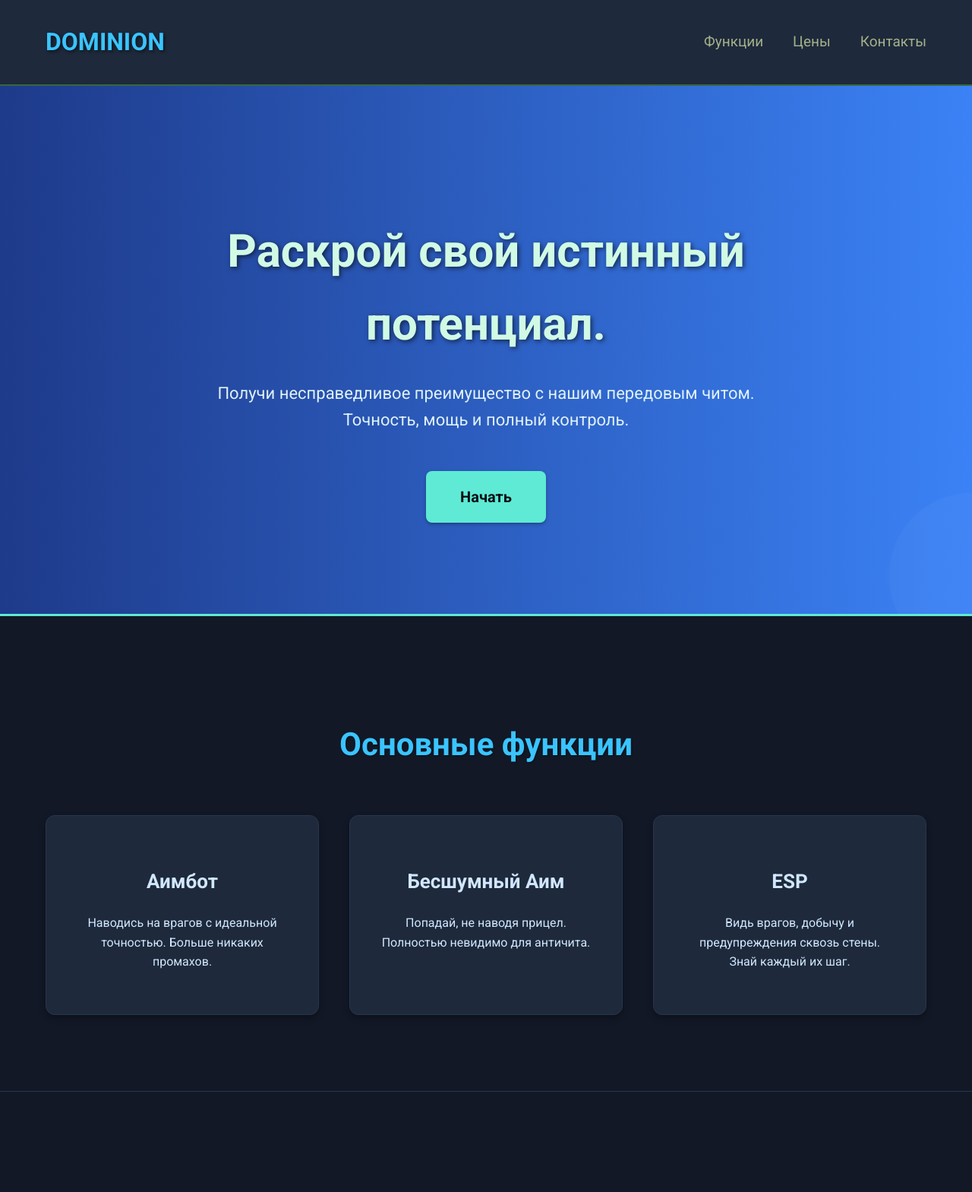
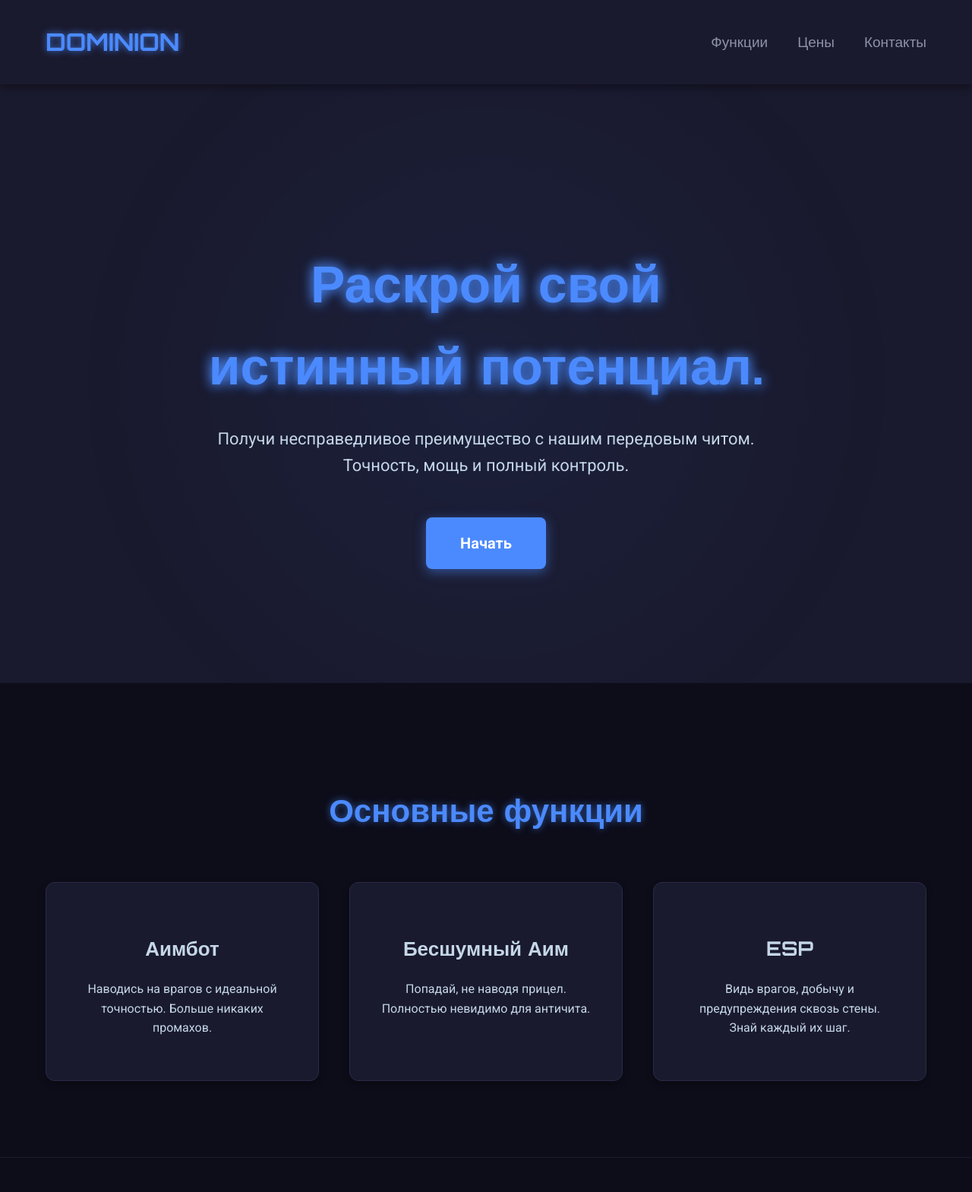
Before and after one commit to 1jxx/1jxx.github.io, a plain HTML site: page index.html in a window 1280 px wide. Shown: the top 1569 px of the page at 76% size. Drawn offline with Linux system fonts and the light colour scheme.

Commit message:
Update styles.css

```diff
--- a/styles.css
+++ b/styles.css
@@ -1,7 +1,9 @@
+@import url('https://fonts.googleapis.com/css2?family=Orbitron:wght@400;700&family=Roboto:wght@400;700&display=swap');
+
 body {
     font-family: 'Roboto', sans-serif;
-    background-color: #0a0e14;
-    color: #d0e7ff;
+    background-color: #0d0d1a; /* Очень темный синий */
+    color: #c4d7e7; /* Светло-голубой текст */
     margin: 0;
     padding: 0;
     line-height: 1.6;
@@ -13,20 +15,24 @@ body {
     justify-content: space-between;
     align-items: center;
     padding: 30px 60px;
-    background-color: #1e293b;
-    border-bottom: 2px solid #386641;
-    box-shadow: 0 4px 6px rgba(0, 0, 0, 0.2);
+    background-color: #1a1a2e; /* Темный синий */
+    box-shadow: 0 4px 10px rgba(0, 0, 0, 0.4);
+    position: sticky;
+    top: 0;
+    z-index: 1000;
 }
 
 .logo {
+    font-family: 'Orbitron', sans-serif; /* Футуристичный шрифт */
     font-size: 32px;
     font-weight: 700;
-    color: #3ac4ff;
-    text-shadow: 2px 2px 4px rgba(0, 0, 0, 0.5);
+    color: #4b8afe; /* Ярко-синий */
+    text-shadow: 0 0 10px rgba(75, 138, 254, 0.8);
 }
 
 .nav-link {
-    color: #a3b18a;
+    font-family: 'Orbitron', sans-serif;
+    color: #8c92a6; /* Серый */
     text-decoration: none;
     margin-left: 35px;
     font-size: 19px;
@@ -34,49 +40,43 @@ body {
 }
 
 .nav-link:hover {
-    color: #3ac4ff;
+    color: #4b8afe;
+    text-shadow: 0 0 5px #4b8afe;
 }
 
 .hero {
     display: flex;
     justify-content: center;
     align-items: center;
-    padding: 120px 60px;
-    background-image: linear-gradient(to right, #1e3a8a, #3b82f6);
+    padding: 150px 60px;
+    background: #1a1a2e;
     text-align: center;
-    color: #f0f8ff;
-    border-bottom: 3px solid #5eead4;
+    color: #e0f0ff;
     position: relative;
     overflow: hidden;
+    animation: fadeIn 2s ease-in-out;
 }
 
 .hero::before {
     content: '';
     position: absolute;
-    top: -50px;
-    left: -100px;
-    width: 300px;
-    height: 300px;
-    background: rgba(255, 255, 255, 0.05);
-    border-radius: 50%;
-    animation: pulse 5s infinite alternate;
+    top: 0;
+    left: 0;
+    width: 100%;
+    height: 100%;
+    background: radial-gradient(circle, rgba(75, 138, 254, 0.1) 0%, rgba(26, 26, 46, 0) 70%);
+    animation: hero-pulse 8s infinite;
 }
 
-.hero::after {
-    content: '';
-    position: absolute;
-    bottom: -50px;
-    right: -100px;
-    width: 200px;
-    height: 200px;
-    background: rgba(255, 255, 255, 0.08);
-    border-radius: 50%;
-    animation: pulse 7s infinite alternate-reverse;
+@keyframes hero-pulse {
+    0% { transform: scale(1); opacity: 0.5; }
+    50% { transform: scale(1.1); opacity: 0.7; }
+    100% { transform: scale(1); opacity: 0.5; }
 }
 
-@keyframes pulse {
-    0% { transform: scale(1); opacity: 0.8; }
-    100% { transform: scale(1.2); opacity: 0; }
+@keyframes fadeIn {
+    from { opacity: 0; transform: translateY(20px); }
+    to { opacity: 1; transform: translateY(0); }
 }
 
 .hero-text {
@@ -85,144 +85,125 @@ body {
 }
 
 .hero-text h1 {
-    font-size: 60px;
+    font-family: 'Orbitron', sans-serif;
+    font-size: 68px;
     margin-bottom: 25px;
-    color: #d1fae5;
-    text-shadow: 2px 2px 6px rgba(0, 0, 0, 0.6);
+    color: #4b8afe;
+    text-shadow: 0 0 15px rgba(75, 138, 254, 0.9);
+    animation: textGlow 3s infinite alternate;
 }
 
 .hero-text p {
     font-size: 22px;
     margin-bottom: 50px;
-    color: #e0f2f7;
+    color: #c4d7e7;
+}
+
+@keyframes textGlow {
+    from { text-shadow: 0 0 10px #4b8afe; }
+    to { text-shadow: 0 0 20px #4b8afe, 0 0 30px #4b8afe; }
 }
 
 .btn {
     display: inline-block;
     padding: 18px 45px;
-    background-color: #5eead4;
-    color: #0a0e14;
+    background-color: #4b8afe;
+    color: #fff;
     text-decoration: none;
     border-radius: 8px;
     font-weight: bold;
     font-size: 20px;
-    transition: background-color 0.3s ease-in-out, transform 0.2s ease-in-out;
-    box-shadow: 0 2px 4px rgba(0, 0, 0, 0.3);
+    transition: background-color 0.3s ease, transform 0.2s ease;
+    box-shadow: 0 4px 15px rgba(75, 138, 254, 0.5);
+    border: none;
+    cursor: pointer;
 }
 
 .btn:hover {
-    background-color: #2dd4bf;
-    transform: translateY(-2px);
+    background-color: #3b74d4;
+    transform: translateY(-3px);
+    box-shadow: 0 6px 20px rgba(75, 138, 254, 0.7);
 }
 
 .section {
     padding: 100px 60px;
     text-align: center;
-    background-color: #121826;
-    border-bottom: 1px solid #27374d;
+    background-color: #0d0d1a;
+    border-bottom: 1px solid #1a1a2e;
 }
 
 .section h2 {
+    font-family: 'Orbitron', sans-serif;
     font-size: 42px;
     margin-bottom: 60px;
-    color: #3ac4ff;
-    text-shadow: 1px 1px 2px rgba(0, 0, 0, 0.4);
+    color: #4b8afe;
+    text-shadow: 0 0 10px rgba(75, 138, 254, 0.6);
 }
 
 .features-grid, .pricing-grid {
     display: grid;
-    grid-template-columns: repeat(auto-fit, minmax(350px, 1fr));
+    grid-template-columns: repeat(auto-fit, minmax(300px, 1fr));
     gap: 40px;
 }
 
 .feature-item, .pricing-card {
-    background-color: #1e293b;
+    background-color: #1a1a2e;
     padding: 40px;
     border-radius: 12px;
-    border: 1px solid #27374d;
-    transition: transform 0.3s ease-in-out, box-shadow 0.3s ease-in-out;
+    border: 1px solid #2a2a47;
+    transition: transform 0.3s ease, box-shadow 0.3s ease;
     box-shadow: 0 4px 8px rgba(0, 0, 0, 0.3);
 }
 
 .feature-item:hover, .pricing-card:hover {
     transform: translateY(-8px);
-    box-shadow: 0 8px 16px rgba(0, 0, 0, 0.4);
+    box-shadow: 0 8px 16px rgba(0, 0, 0, 0.4), 0 0 15px rgba(75, 138, 254, 0.5);
 }
 
 .feature-item h3, .pricing-card h3 {
+    font-family: 'Orbitron', sans-serif;
     font-size: 26px;
-    color: #d0e7ff;
+    color: #c4d7e7;
     margin-bottom: 20px;
 }
 
 .pricing-card .price {
+    font-family: 'Orbitron', sans-serif;
     font-size: 48px;
     font-weight: 700;
-    color: #5eead4;
+    color: #4b8afe;
     margin: 30px 0;
-    text-shadow: 1px 1px 2px rgba(0, 0, 0, 0.3);
+    text-shadow: 0 0 10px rgba(75, 138, 254, 0.7);
 }
 
-.btn-buy {
-    background-color: #3ac4ff;
-    color: #0a0e14;
+.btn-buy, .btn-discord {
+    background-color: #4b8afe;
+    color: #fff;
     padding: 15px 35px;
     font-size: 18px;
     border-radius: 8px;
     font-weight: 600;
+    transition: background-color 0.3s ease, transform 0.2s ease;
+}
+
+.btn-buy:hover, .btn-discord:hover {
+    background-color: #3b74d4;
+    transform: translateY(-3px);
 }
 
 .btn-discord {
+    background-color: #7289da;
+}
+
+.btn-discord:hover {
     background-color: #5865f2;
-    color: #ffffff;
-    padding: 18px 45px;
-    font-size: 19px;
-    border-radius: 8px;
 }
 
 .footer {
     text-align: center;
     padding: 30px 0;
-    background-color: #1e293b;
-    border-top: 1px solid #27374d;
-    color: #a3b18a;
+    background-color: #1a1a2e;
+    border-top: 1px solid #2a2a47;
+    color: #8c92a6;
     font-size: 16px;
 }
-
-.main-content {
-    position: relative;
-    overflow: hidden;
-}
-
-.wave {
-    position: absolute;
-    width: 150%;
-    height: 150px;
-    opacity: 0.4;
-    bottom: -50px;
-    left: 0;
-    background: linear-gradient(to right, #3b82f6, #60a5fa);
-    border-radius: 50%;
-    animation: waveAnimation 10s infinite linear;
-}
-
-.wave.top {
-    opacity: 0.6;
-    bottom: -60px;
-    left: 15%;
-    animation-direction: reverse;
-    animation-duration: 13s;
-    background: linear-gradient(to left, #2563eb, #3b82f6);
-}
-
-.wave.bottom {
-    bottom: -40px;
-    left: 30%;
-    animation-duration: 17s;
-}
-
-@keyframes waveAnimation {
-    0% { transform: translateX(-50%) translateZ(0) scaleY(1); }
-    50% { transform: translateX(0%) translateZ(0) scaleY(1.15); }
-    100% { transform: translateX(50%) translateZ(0) scaleY(1); }
-}
```
